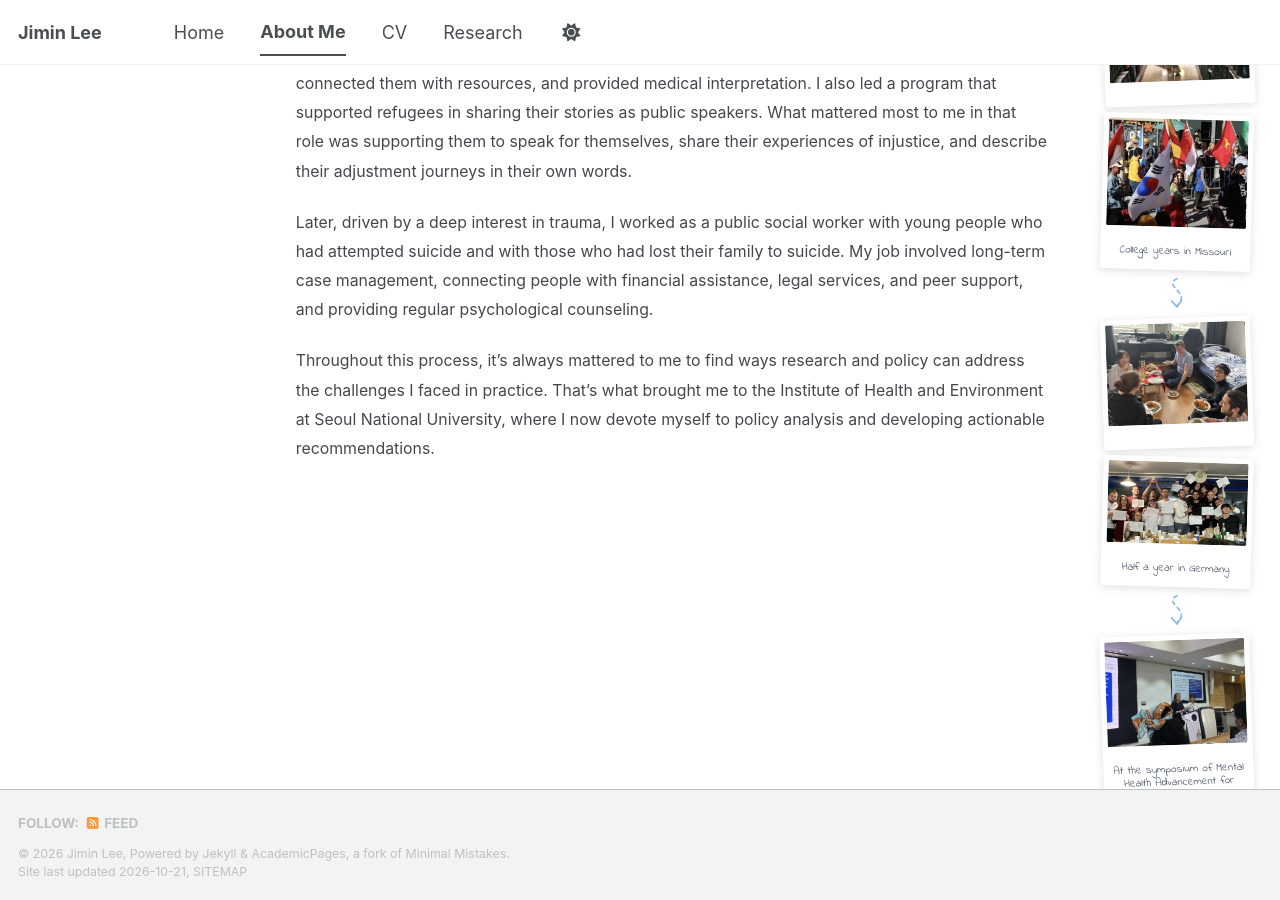
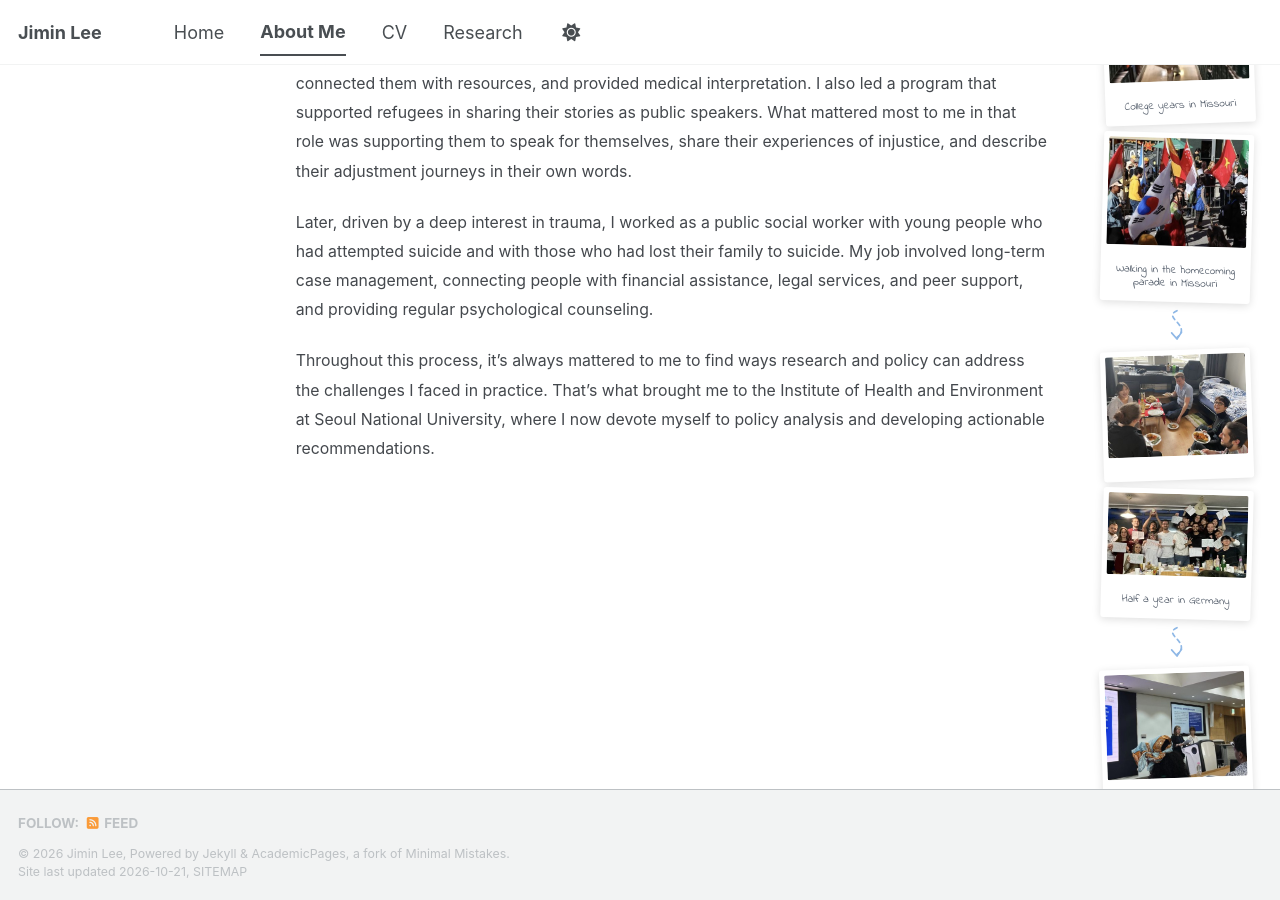
Before and after one commit to jiminlee-research/jiminlee-research.github.io, a Jekyll site: the page built from _pages/about-me.md, in a window 1280 px wide and 900 px high, scrolled down 891 px. Built offline with Jekyll 4.4.1, drawn with Linux system fonts in a browser that asks for light colours; a style sheet for code colours, icons or effects is not loaded.

Commit message:
About Me: caption placement for Philippines and Missouri photos
Co-Authored-By: Claude Opus 5.5 <noreply@anthropic.com>
Claude-Session: https://claude.ai/code/session_01GYaXMgFYpFz8tBfJmAVwxN

```diff
--- a/_pages/about-me.md
+++ b/_pages/about-me.md
@@ -130,11 +130,11 @@ author_profile: true
 </section>
 <aside class="about-timeline" aria-label="Photos from my journey">
 <figure class="tl-photo tilt-l tl-pair"><img src="/images/about/ph-campus.jpg" data-lightbox="/images/about/ph-campus.jpg" alt="My high school campus in the Philippines at sunset" loading="lazy"></figure>
-<figure class="tl-photo tilt-r tl-pair"><img src="/images/about/ph-volunteer.jpg" data-lightbox="/images/about/ph-volunteer.jpg" alt="Playing with children while volunteering at a children's home in the Philippines" loading="lazy"></figure>
-<figure class="tl-photo tilt-l"><img src="/images/about/hs.jpg" data-lightbox="/images/about/hs.jpg" alt="Giving a speech at my high school commencement in the Philippines" loading="lazy"><figcaption>High school years in the Philippines</figcaption></figure>
+<figure class="tl-photo tilt-r tl-pair"><img src="/images/about/ph-volunteer.jpg" data-lightbox="/images/about/ph-volunteer.jpg" alt="Playing with children while volunteering at a children's home in the Philippines" loading="lazy"><figcaption>High school years in the Philippines</figcaption></figure>
+<figure class="tl-photo tilt-l"><img src="/images/about/hs.jpg" data-lightbox="/images/about/hs.jpg" alt="Giving a speech at my high school commencement in the Philippines" loading="lazy"></figure>
 <svg class="tl-arrow" viewBox="0 0 60 46" aria-hidden="true"><path d="M30 3 C 50 12, 10 22, 30 38" /><path d="M23 32 L30 40 L36 31" /></svg>
-<figure class="tl-photo tilt-l tl-pair"><img src="/images/about/missouri-library.jpg" data-lightbox="/images/about/missouri-library.jpg" alt="Walking through the library stacks in college in Missouri" loading="lazy"></figure>
-<figure class="tl-photo tilt-r"><img src="/images/about/missouri.jpg" data-lightbox="/images/about/missouri.jpg" alt="Walking in the homecoming parade in Missouri" loading="lazy"><figcaption>College years in Missouri</figcaption></figure>
+<figure class="tl-photo tilt-l tl-pair"><img src="/images/about/missouri-library.jpg" data-lightbox="/images/about/missouri-library.jpg" alt="Walking through the library stacks in college in Missouri" loading="lazy"><figcaption>College years in Missouri</figcaption></figure>
+<figure class="tl-photo tilt-r"><img src="/images/about/missouri.jpg" data-lightbox="/images/about/missouri.jpg" alt="Walking in the homecoming parade in Missouri" loading="lazy"><figcaption>Walking in the homecoming parade in Missouri</figcaption></figure>
 <svg class="tl-arrow" viewBox="0 0 60 46" aria-hidden="true"><path d="M30 3 C 10 12, 50 22, 30 38" /><path d="M23 32 L30 40 L36 31" /></svg>
 <figure class="tl-photo tilt-l tl-pair"><img src="/images/about/germany1.jpg" data-lightbox="/images/about/germany1.jpg" alt="With friends during half a year in Germany" loading="lazy"></figure>
 <figure class="tl-photo tilt-r"><img src="/images/about/germany2.jpg" data-lightbox="/images/about/germany2.jpg" alt="Half a year in Germany" loading="lazy"><figcaption>Half a year in Germany</figcaption></figure>
```
